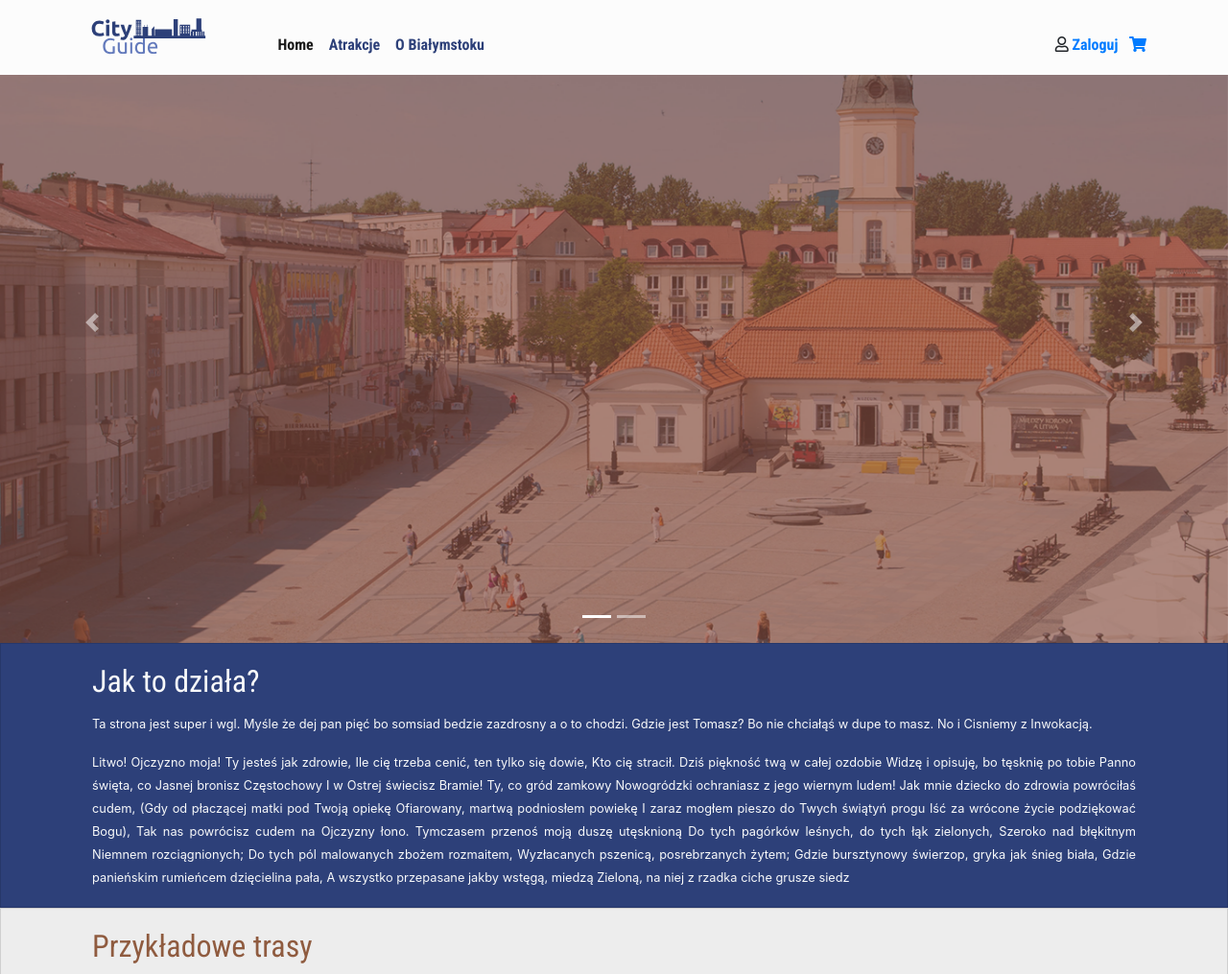
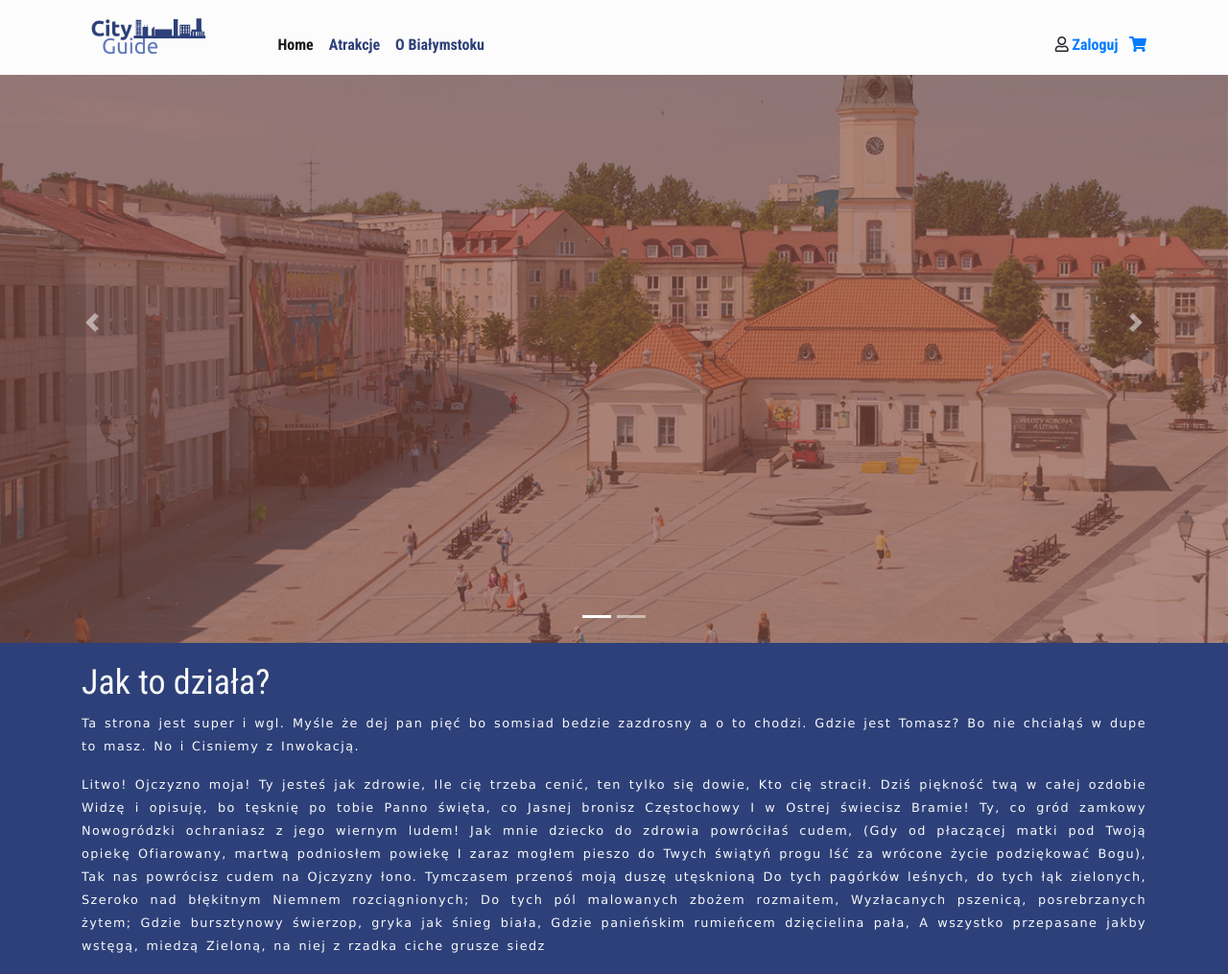
Before and after one commit to catchesfire/city-guide-app, a Django app: page / in a window 1280 px wide. Shown: the top 1015 px of the page at 96% size. Run offline with Django 3.2, Linux system fonts and the light colour scheme; data that the repository does not hold is empty; some libraries are stand-ins or nearby versions.

Commit message:
Index page - correct containers, rows and cols implemented

```diff
--- a/CityGuide/city_guide/static/css/style.css
+++ b/CityGuide/city_guide/static/css/style.css
@@ -1,3 +1,5 @@
+/* GLOBAL */
+
 body {
     background-color: #ededed;
     padding: 0px;
@@ -160,8 +162,8 @@ h1 {
 
 h2 {
     font-family: 'Roboto Condensed', sans-serif;
-    font-size: 2em;
-    color: #8f5b3f;
+    font-size: 2.5em;
+    color: #864d3f;
 }
 
 h3 {
@@ -170,9 +172,15 @@ h3 {
     color: #2d4079;
 }
 
-.cardSideInfo {
-    border-radius: 0 !important;
+#site-info {
     background-color: #2d4079;
+    font-family: Verdana, Geneva, Tahoma, sans-serif;
+    padding: 20px 0 40px;
+}
+
+#site-info h1{
+    font-size: 36px;
+    font-family: 'Roboto Condensed', sans-serif;
 }
 
 .cardBody {
@@ -196,6 +204,8 @@ h3 {
 
 .tourDesc {
     text-align: justify;
+    letter-spacing: 0.09em;
+    word-spacing: 0.11em;
 }
 
 .buttonEditingPlanner{
--- a/CityGuide/city_guide/templates/city_guide/index.html
+++ b/CityGuide/city_guide/templates/city_guide/index.html
@@ -1,5 +1,8 @@
-{% extends 'base.html' %} {% load staticfiles %} {% block body %}
+{% extends 'base.html' %}
+{% load staticfiles %}
+{% block body %}
 <div class="container-fluid px-0">
+  <div clas="row">
     <div id="carouselExampleIndicators" class="carousel slide mx-auto" data-ride="carousel">
       <ol class="carousel-indicators">
         <li data-target="#carouselExampleIndicators" data-slide-to="0" class="active"></li>
@@ -24,94 +27,111 @@
     </div>
   </div>
 
-<div class="card cardSideInfo">
-  <div class="card-body cardBody">
-    <h1 class="card-title text-light">
+  <div id="site-info">
+    <div class="container">
+      <div class="row">
+        <div class="col">
+          <h1 class="text-light">
             Jak to działa?
           </h1>
-    <p class="card-text text-light tourDesc">
+          <p class="text-light tourDesc">
             <small>
               Ta strona jest super i wgl. Myśle że dej pan pięć bo somsiad bedzie zazdrosny a o to chodzi. Gdzie jest Tomasz? Bo nie chciałąś
               w dupe to masz. No i Cisniemy z Inwokacją.
             </small>
           </p>
-    <p class="card-text text-light tourDesc">
+          <p class="text-light tourDesc">
             <small>
               Litwo! Ojczyzno moja! Ty jesteś jak zdrowie, Ile cię trzeba cenić, ten tylko się dowie, Kto cię stracił. Dziś piękność twą
-        w całej ozdobie Widzę i opisuję, bo tęsknię po tobie Panno święta, co Jasnej bronisz Częstochowy I w Ostrej świecisz
-        Bramie! Ty, co gród zamkowy Nowogródzki ochraniasz z jego wiernym ludem! Jak mnie dziecko do zdrowia powróciłaś cudem,
-        (Gdy od płaczącej matki pod Twoją opiekę Ofiarowany, martwą podniosłem powiekę I zaraz mogłem pieszo do Twych świątyń
-        progu Iść za wrócone życie podziękować Bogu), Tak nas powrócisz cudem na Ojczyzny łono. Tymczasem przenoś moją duszę
-        utęsknioną Do tych pagórków leśnych, do tych łąk zielonych, Szeroko nad błękitnym Niemnem rozciągnionych; Do tych
-        pól malowanych zbożem rozmaitem, Wyzłacanych pszenicą, posrebrzanych żytem; Gdzie bursztynowy świerzop, gryka jak
-        śnieg biała, Gdzie panieńskim rumieńcem dzięcielina pała, A wszystko przepasane jakby wstęgą, miedzą Zieloną, na
-        niej z rzadka ciche grusze siedz
+              w całej ozdobie Widzę i opisuję, bo tęsknię po tobie Panno święta, co Jasnej bronisz Częstochowy I w Ostrej
+              świecisz Bramie! Ty, co gród zamkowy Nowogródzki ochraniasz z jego wiernym ludem! Jak mnie dziecko do zdrowia
+              powróciłaś cudem, (Gdy od płaczącej matki pod Twoją opiekę Ofiarowany, martwą podniosłem powiekę I zaraz mogłem
+              pieszo do Twych świątyń progu Iść za wrócone życie podziękować Bogu), Tak nas powrócisz cudem na Ojczyzny łono.
+              Tymczasem przenoś moją duszę utęsknioną Do tych pagórków leśnych, do tych łąk zielonych, Szeroko nad błękitnym
+              Niemnem rozciągnionych; Do tych pól malowanych zbożem rozmaitem, Wyzłacanych pszenicą, posrebrzanych żytem;
+              Gdzie bursztynowy świerzop, gryka jak śnieg biała, Gdzie panieńskim rumieńcem dzięcielina pała, A wszystko
+              przepasane jakby wstęgą, miedzą Zieloną, na niej z rzadka ciche grusze siedz
             </small>
           </p>
         </div>
       </div>
 
-<div class="card cardRoutInfo">
-  <div class="card-body cardBody">
-    <h2 class="card-title">
-      Przykładowe trasy
-    </h2>
+    </div>
+  </div>
+</div>
+<div class="container">
+  <div class="row">
+    <div class="col">
+      <div id="routes">
+        <h2>Przykładowe trasy</h2>
         <div class="row ">
           <div class="col">
             <img class="img-fluid" src="https://i.stack.imgur.com/fqKSl.png" alt="Dupa">
           </div>
-      <div class="col-7 cardBody">
+          <div class="col-7">
             <div class="row">
-          <h1>
-            Studenckie życie
-          </h1>
+              <div class="col">
+                <h1>Studenckie życie</h1>
+              </div>
             </div>
             <div class="row">
-          <div class="col fa fa-money-bill-alt px-0">
+              <div class="col">
                 <span class="fontForAll">
                   <small>
-                95zł
+                    <i class="fa fa-money-bill-alt "></i> 95zł
                   </small>
                 </span>
               </div>
-          <div class="col-9 fa fa-clock px-0">
+              <div class="col-9">
                 <span class="fontForAll">
                   <small>
-                Szczęsliwi czasu nie liczą
+                    <i class="fa fa-clock"></i> Szczęsliwi czasu nie liczą
                   </small>
                 </span>
               </div>
             </div>
-        <div class="row px-0 mt-3">
+            <div class="row mt-3">
+              <div class="col">
                 <p class="tourDesc">
                   <small>
                     Litwo! Ojczyzno moja! Ty jesteś jak zdrowie, Ile cię trzeba cenić, ten tylko się dowie, Kto cię stracił. Dziś piękność twą
-              w całej ozdobie Widzę i opisuję, bo tęsknię po tobie Panno święta, co Jasnej bronisz Częstochowy I w Ostrej
-              świecisz Bramie! Ty, co gród zamkowy Nowogródzki ochraniasz z jego wiernym ludem! Jak mnie dziecko do zdrowia
+                    w całej ozdobie Widzę i opisuję, bo tęsknię po tobie Panno święta, co Jasnej bronisz Częstochowy I w
+                    Ostrej świecisz Bramie! Ty, co gród zamkowy Nowogródzki ochraniasz z jego wiernym ludem! Jak mnie dziecko
+                    do zdrowia
                   </small>
                 </p>
               </div>
-        <div class="row px-0">
-          <div class="card-title px-0 mt-3">
-            <p class="fa fa-university px-0">
-              <span class="fontForAll"><small>Lista atrakcji</small></span>
+            </div>
+            <div class="row">
+              <div class="col mt-3">
+                <p>
+                  <i class="fa fa-university"></i>
+                  <span class="fontForAll">
+                    <small>Lista atrakcji</small>
+                  </span>
                 </p>
-            <ul class="col"><small>
+              </div>
+            </div>
+            <div class="row">
+              <div class="col">
+                <ul>
+                  <small>
                     <li>attracion1</li>
                     <li>attracion2</li>
                     <li>attracion3</li>
                   </small>
-
                 </ul>
               </div>
             </div>
-        <div class="row px-0">
+            <div class="row">
+              <div class="col">
                 <button type="button" class="btn btn-light">Przejdz do trasy</button>
-        </div>
-
               </div>
             </div>
           </div>
-
-
+        </div>
+      </div>
+    </div>
+  </div>
+</div>
 {% endblock %}
```
Lines whose indentation alone changed are shown as unchanged.
